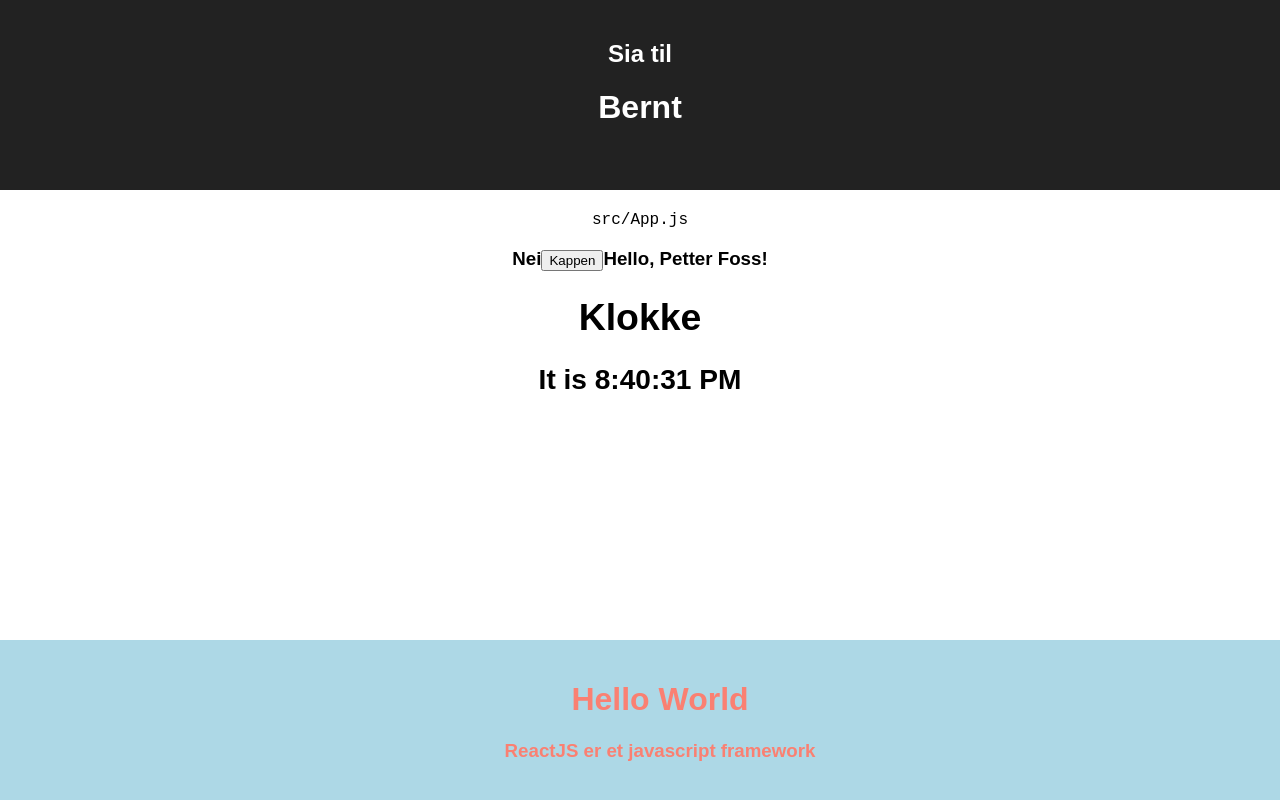
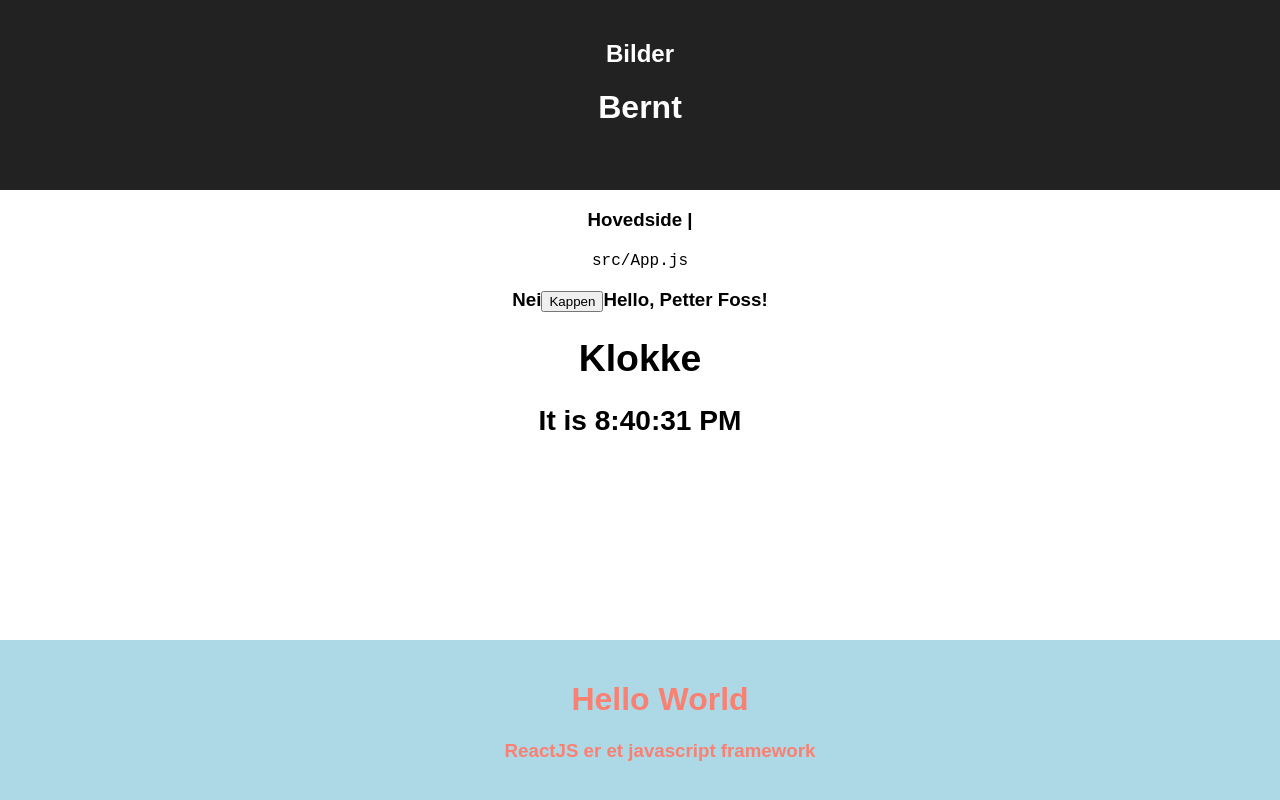
Before and after one commit to pefo0112/nyeWeb, a React (Create React App) app in the folder reactmappe/: page /Bilder in a window 1280 px wide. Shown: the top 800 px of the page. Built offline with nearby package versions, Linux system fonts and the light colour scheme.

Commit message:
La til routes

```diff
--- a/reactmappe/package.json
+++ b/reactmappe/package.json
@@ -5,6 +5,7 @@
   "dependencies": {
     "react": "^15.6.1",
     "react-dom": "^15.6.1",
+    "react-router-dom": "^4.2.2",
     "react-scripts": "1.0.13"
   },
   "scripts": {
--- a/reactmappe/src/App.js
+++ b/reactmappe/src/App.js
@@ -1,4 +1,7 @@
 import React, { Component } from 'react';
+import { BrowserRouter as Router,
+    Route,
+    Link } from 'react-router-dom'
 import logo from './logo.svg';
 import './App.css';
 
@@ -45,9 +48,17 @@ class App extends Component {
   render() {
 
     return (
+
       <div className="App">
         <div className="App-header">
+            <ul>
+                <li><Link to="/">Home</Link></li>
+                <li><Link to="/Bilder">Bilder</Link></li>
+            </ul>
           <h2>Sia til </h2><h1><b>Bernt</b></h1>
+        </div>
+        <div className="Nav">
+          <h3>Hovedside   |   </h3>
         </div>
         <p className="App-intro">
           <code>src/App.js</code>
--- /dev/null
+++ b/reactmappe/src/Bilder.css
@@ -0,0 +1,32 @@
+.App {
+    text-align: center;
+}
+
+.App-logo {
+    animation: App-logo-spin infinite 20s linear;
+    height: 100px;
+}
+
+.App-header {
+    background-color: #222;
+    height: 150px;
+    padding: 20px;
+    color: white;
+}
+
+.App-intro {
+    font-size: large;
+}
+.footer{
+    background-color: lightblue;
+    height: 200px;
+    width: 100%;
+    padding: 20px;
+    color: salmon;
+    position: absolute;
+    top: 80%;
+}
+@keyframes App-logo-spin {
+    from { transform: rotate(0deg); }
+    to { transform: rotate(360deg); }
+}
--- /dev/null
+++ b/reactmappe/src/Bilder.js
@@ -0,0 +1,79 @@
+import React, { Component } from 'react';
+import { BrowserRouter as Router,
+    Route,
+    Link } from 'react-router-dom'
+import logo from './logo.svg';
+import './Bilder.css';
+
+function formatName(user){
+    return user.firstName + ' ' + user.lastName;
+}
+const petter = {
+    firstName: 'Petter',
+    lastName: 'Foss'
+}
+const header = React.createElement(
+    'h1',
+    {className: 'Greeting'},
+    'Hello World'
+)
+
+function tick() {
+    const element = (
+        <div>
+            <h1>
+                Klokke
+            </h1>
+            <h2>
+                It is {new Date().toLocaleTimeString()}
+            </h2>
+        </div>
+    );
+    return element;
+}
+
+class Bilder extends Component {
+    constructor(){
+        super()
+        this.state = {klipper: "Nei"}
+
+    }
+    handleButtonClick(){
+        if (this.state.klipper === "Ja") {
+            this.setState({klipper: "Nei"})
+        }else {
+            this.setState({klipper: "Ja"})
+        }
+    }
+    render() {
+
+        return (
+
+            <div className="App">
+                <div className="App-header">
+                    <h2>Bilder </h2><h1><b>Bernt</b></h1>
+                </div>
+                <div className="Nav">
+                    <h3>Hovedside   |   </h3>
+                </div>
+                <p className="App-intro">
+                    <code>src/App.js</code>
+                </p>
+                <h3>
+                    {this.state.klipper}
+                    <button onClick={this.handleButtonClick.bind(this)}>Kappen</button>
+                    Hello, {formatName(petter)}!
+                    {tick()}
+                </h3>
+                <div className="footer">
+                    {header}
+                    <h3>
+                        ReactJS er et javascript framework
+                    </h3>
+                </div>
+            </div>
+        );
+    }
+}
+
+export default Bilder;
--- /dev/null
+++ b/reactmappe/src/Routes.js
@@ -0,0 +1,19 @@
+import React from 'react'
+import {
+    BrowserRouter as Router,
+    Route,
+    Link
+} from 'react-router-dom'
+import App from "./App"
+import Bilder from "./Bilder"
+const Routes = () => (
+
+    <Router>
+        <div>
+            <Route exact path="/" component={App}/>
+            <Route path="/Bilder" component={Bilder}/>
+        </div>
+    </Router>
+
+)
+export default Routes
--- a/reactmappe/src/index.js
+++ b/reactmappe/src/index.js
@@ -1,8 +1,8 @@
 import React from 'react';
 import ReactDOM from 'react-dom';
 import './index.css';
-import App from './App';
+import Routes from './Routes';
 import registerServiceWorker from './registerServiceWorker';
 
-ReactDOM.render(<App />, document.getElementById('root'));
+ReactDOM.render(<Routes />, document.getElementById('root'));
 registerServiceWorker();
```
Also changed, not shown: 2 other files (tests, documents, lock files or other folders).
